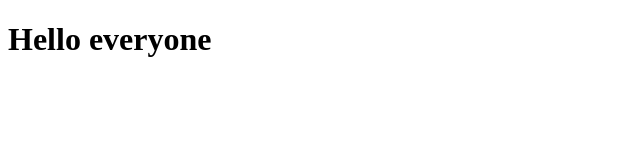
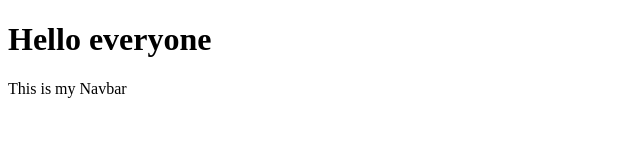
Before and after one commit to arpitaramteke/myRepo, a plain HTML site: page index.html in a window 1280 px wide. Shown: the whole page, without its empty margins (0-640 px from the left). Drawn offline with Linux system fonts and the light colour scheme.

Commit message:
This is nav bar

```diff
--- a/index.html
+++ b/index.html
@@ -7,5 +7,10 @@
 </head>
 <body>
     <h1>Hello everyone</h1>
+    <div>
+        <nav>
+            This is my Navbar
+        </nav>
+    </div>
 </body>
 </html>
```
